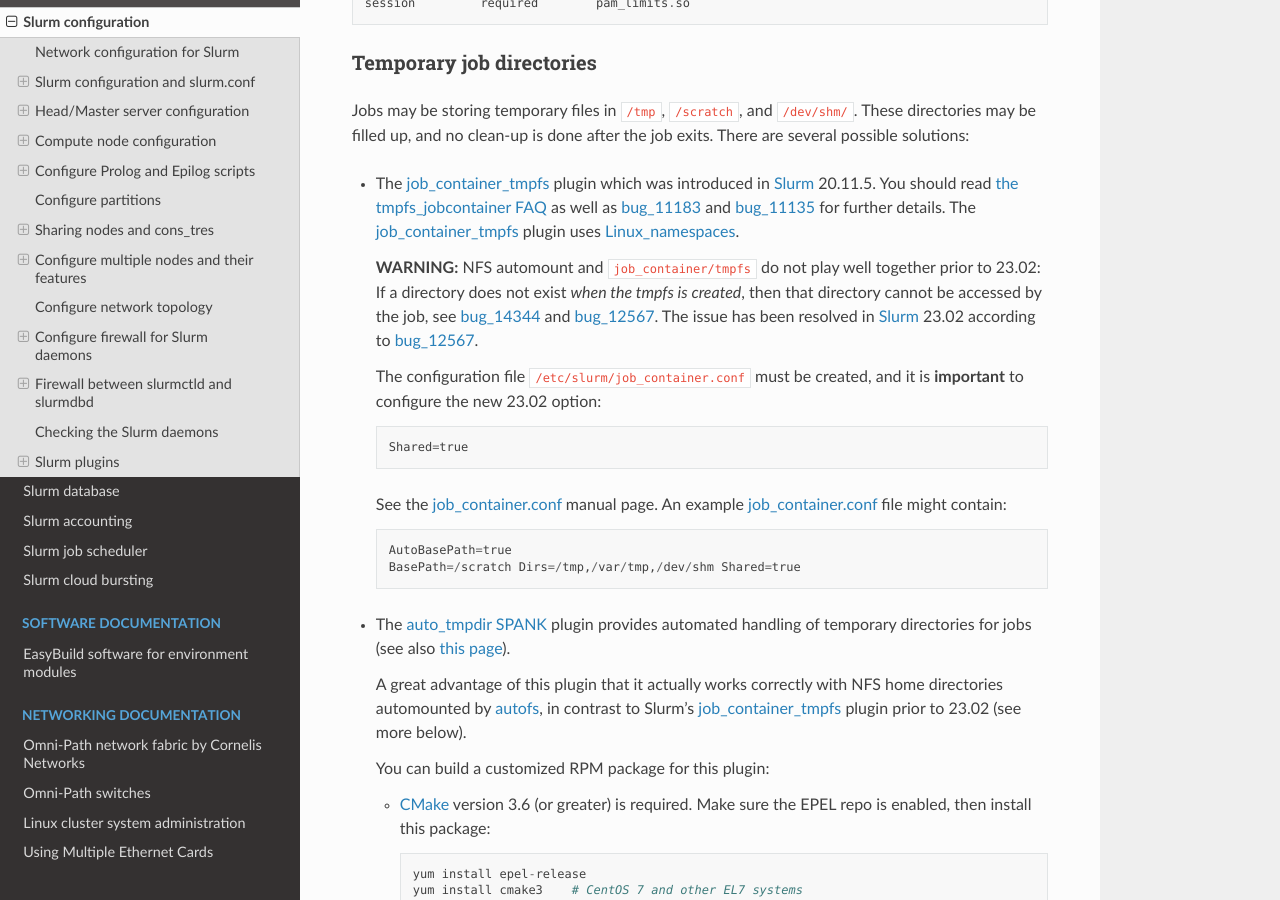
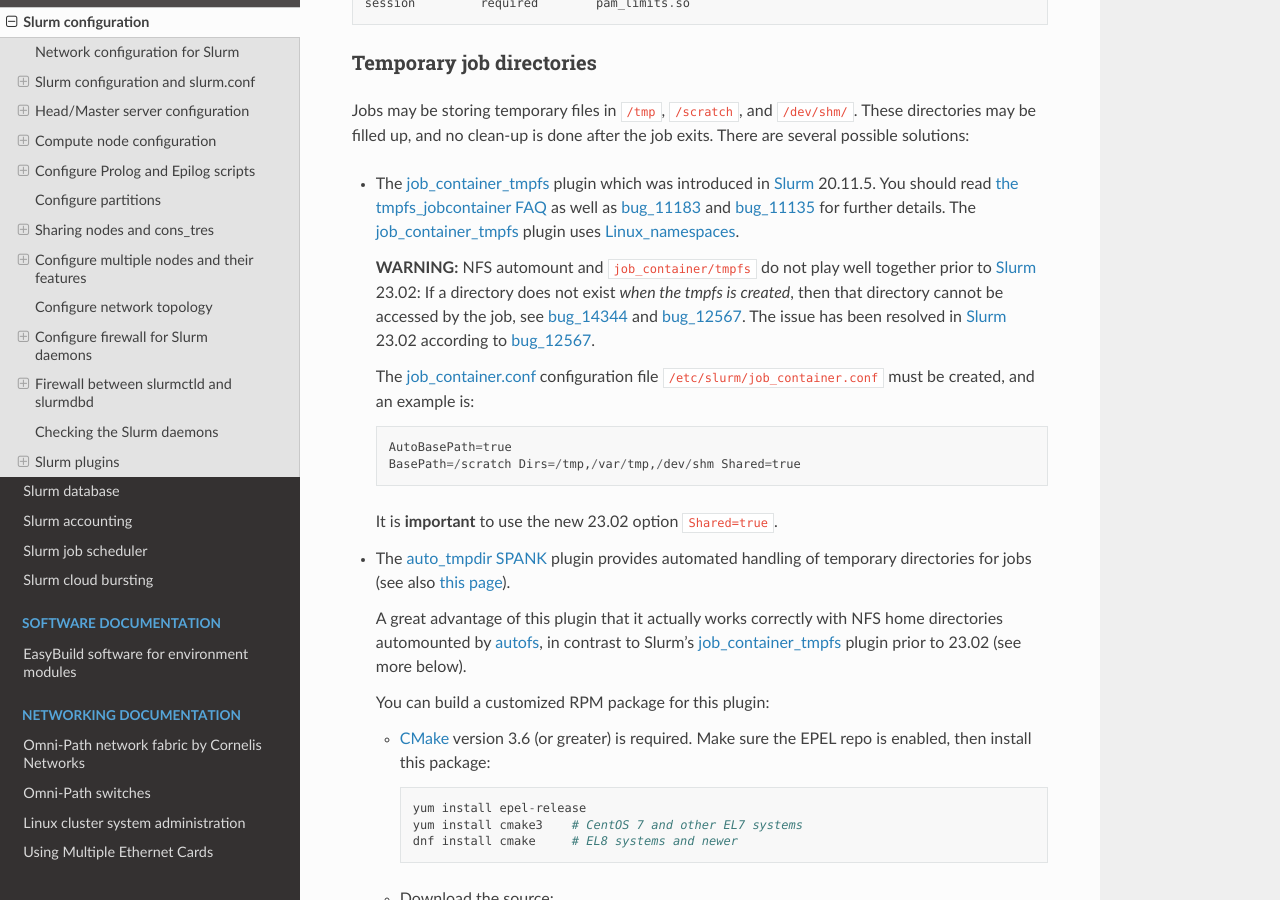
Before and after one commit to OleHolmNielsen/Niflheim_system, a Sphinx documentation site: the page built from docs/Slurm_configuration.rst, in a window 1280 px wide and 900 px high, scrolled down 30636 px. Built offline with Sphinx 7.4.7 and the Read the Docs theme 2.0.0, drawn with Linux system fonts in a browser that asks for light colours.

Commit message:
job_container.conf

```diff
--- a/docs/Slurm_configuration.rst
+++ b/docs/Slurm_configuration.rst
@@ -1278,19 +1278,16 @@
   The job_container_tmpfs_ plugin uses Linux_namespaces_.
 
   **WARNING:**
-  NFS automount and ``job_container/tmpfs`` do not play well together prior to 23.02:
+  NFS automount and ``job_container/tmpfs`` do not play well together prior to Slurm_ 23.02:
   If a directory does not exist *when the tmpfs is created*, then that directory cannot be accessed by the job, see bug_14344_ and bug_12567_.
   The issue has been resolved in Slurm_ 23.02 according to bug_12567_.
 
-  The configuration file ``/etc/slurm/job_container.conf`` must be created, and it is **important** to configure the new 23.02 option::
-
-    Shared=true
-
-  See the job_container.conf_ manual page.
-  An example job_container.conf_ file might contain::
+  The job_container.conf_ configuration file ``/etc/slurm/job_container.conf`` must be created, and an example is::
 
     AutoBasePath=true
     BasePath=/scratch Dirs=/tmp,/var/tmp,/dev/shm Shared=true
+
+  It is **important** to use the new 23.02 option ``Shared=true``.
 
 * The auto_tmpdir_ SPANK_ plugin provides automated handling of temporary directories for jobs (see also `this page <https://docs.hpc.udel.edu/technical/slurm/caviness/auto_tmpdir>`_).
 
```
